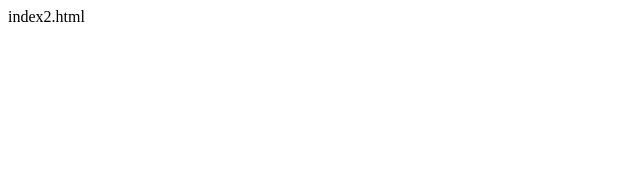
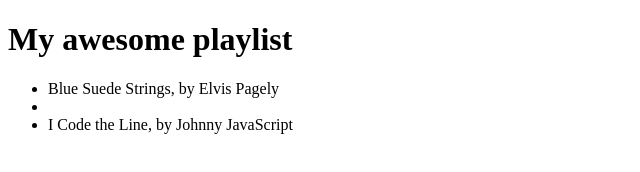
Before and after one commit to MamenkoDV/training-project, a plain HTML site: page index2.html in a window 1280 px wide. Shown: the whole page, without its empty margins (0-640 px from the left). Drawn offline with Linux system fonts and the light colour scheme.

Commit message:
zadacha reshena

```diff
--- a/index2.html
+++ b/index2.html
@@ -1 +1,26 @@
-index2.html
+<!doctype html>
+<html lang="en">
+<head>
+<title>My Playlist</title>
+<meta charset="utf-8">
+<script>
+function  addSongs() {
+var song1 = document.getElementById("song1");
+var song2 = document.getElementById("song2");
+var song3 = document.getElementById("song3");
+song1.innerHTML = "Blue Suede Strings, by Elvis Pagely";
+song2 = "Great Objects on Fire, by Jerry JSON Lewis";
+song3.innerHTML = "I Code the Line, by Johnny JavaScript";
+}
+window.onload=addSongs;
+</script>
+</head>
+<body>
+<h1>My awesome playlist</h1>
+<ul id="playlist">
+<li id="song1"></li>
+<li id="song2"></li>
+<li id="song3"></li>
+</ul>
+</body>
+</html>
```
Also changed, not shown: main.css (added, +14 -0 lines), index.css (added).
